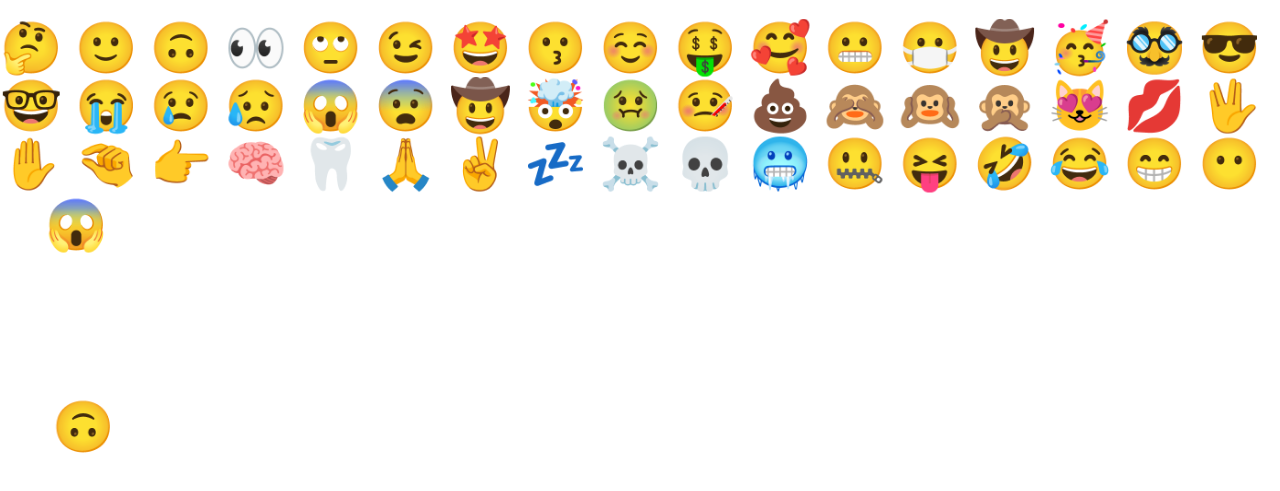
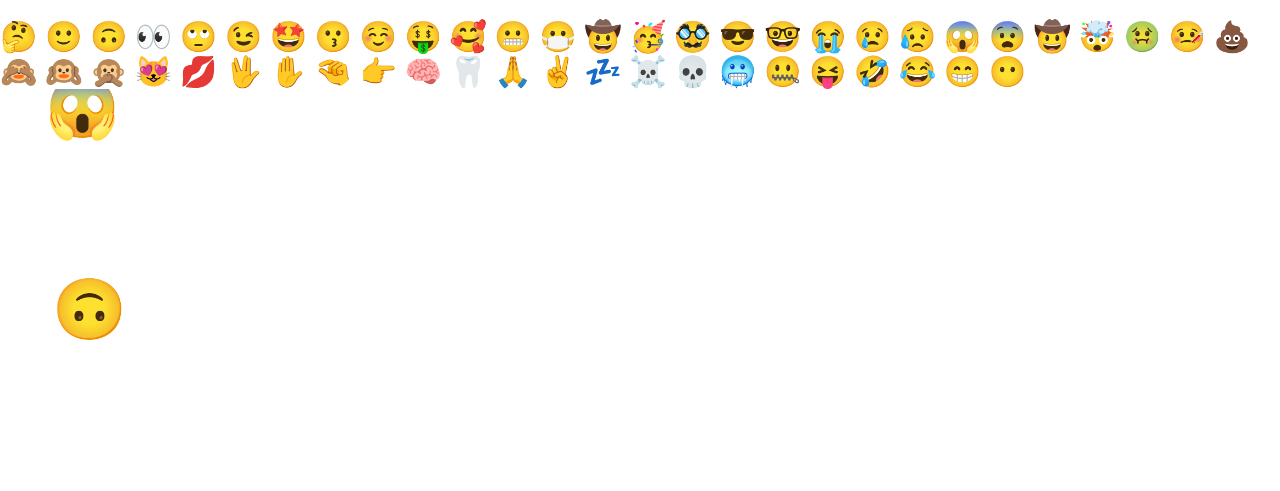
Before and after one commit to aurelius-in/catch, a plain HTML site: page index.html in a window 1280 px wide. Shown: the part 61-552 px from the top of the page. Drawn offline with Linux system fonts and the light colour scheme.

Commit message:
Update index.html

```diff
--- a/index.html
+++ b/index.html
@@ -12,7 +12,7 @@
       touch-action: manipulation; /* Prevent default zoom */
     }
     #emojiList {
-      font-size: 50px;  /* Adjust the size as needed */
+      font-size: 30px;  /* Adjust the size as needed */
     }
   </style>
 </head>
@@ -28,9 +28,9 @@
   const canvas = document.getElementById('gameCanvas');
   const ctx = canvas.getContext('2d');
   let basketX = canvas.width / 2;
-  const basketWidth = 60;
-  const basketHeight = 40;
-  const emojiSize = 50;
+  const basketWidth = 80;
+  const basketHeight = 50;
+  const emojiSize = 60;
   let emojis = [];
   let remainingEmojis = [
     '🤔', '🙂', '🙃', '👀', '🙄', '😉', '🤩', '😗', '☺️', '🤑', '🥰', '😬',
```
